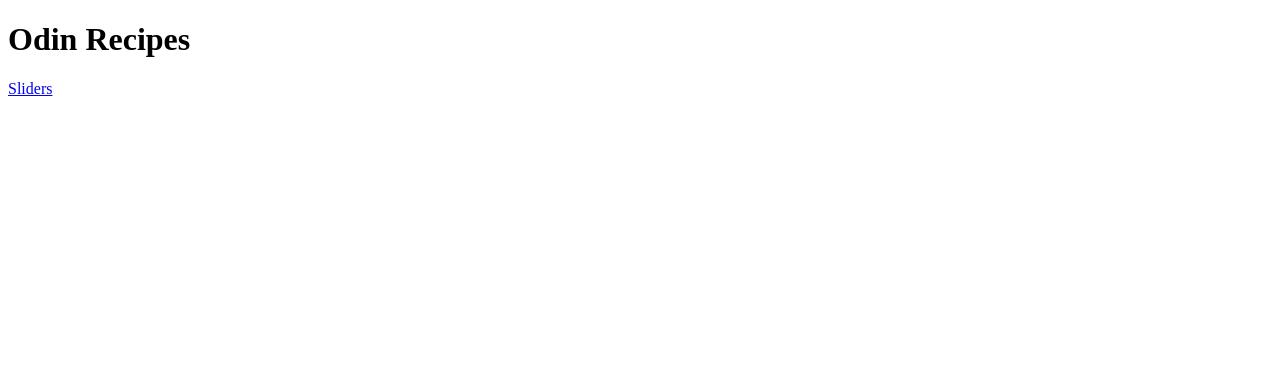
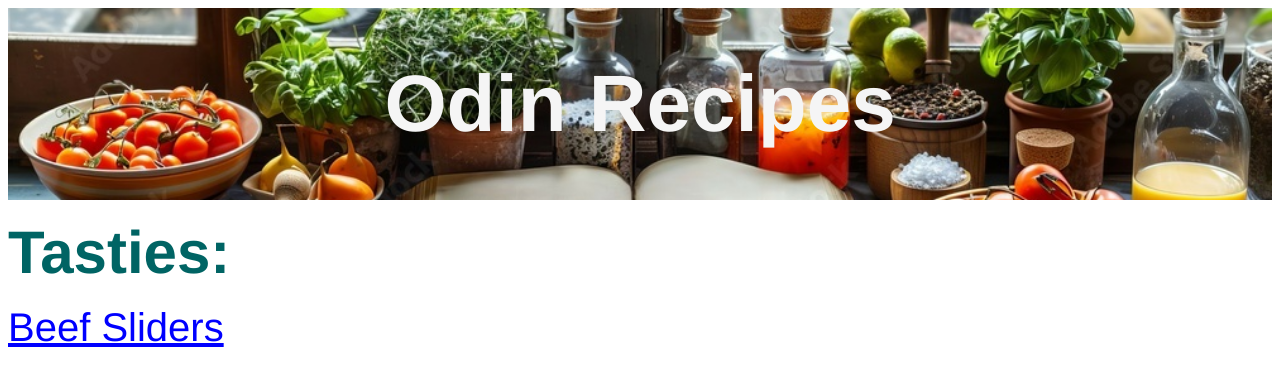
Before and after one commit to Jonburt94/odin-recipes, a plain HTML site: page index.html in a window 1280 px wide. Drawn offline with Linux system fonts and the light colour scheme.

Commit message:
update and add css file

```diff
--- a/index.html
+++ b/index.html
@@ -4,9 +4,11 @@
     <meta charset="UTF-8">
     <meta name="viewport" content="width=device-width, initial-scale=1.0">
     <title>Odin Recipes</title>
+    <link rel="stylesheet" href="style.css">
 </head>
 <body>
-    <h1>Odin Recipes</h1>
-    <a href="recipes/sliders.html">Sliders</a>
+    <div class="title image">Odin Recipes</div><br>
+    <div class="title">Tasties:</div><br>
+    <a href="recipes/sliders.html" class="recipe-link">Beef Sliders</a>
 </body>
 </html>
--- /dev/null
+++ b/recipes/style.css
@@ -0,0 +1,24 @@
+.title {
+    color: rgb(0, 100, 100);
+    text-align: left;
+    font-size: 60px;
+    font-weight: bold;
+    font-family: Papyrus, Helvetica, Garamond;
+}
+
+html, body {
+    height: 100%; /* Ensure the body takes the full viewport height */
+    margin: 0; /* Remove default margin */
+}
+
+.container {
+    display: flex;
+    justify-content: center; /* Center horizontally */
+    align-items: center; /* Center vertically */
+    height: 100vh; /* Full height of the viewport */
+}
+
+img {
+    max-width: 100%; /* Optional: keeps the image from exceeding the width of its container */
+    height: auto; /* Optional: maintains the image's aspect ratio */
+}
--- /dev/null
+++ b/style.css
@@ -0,0 +1,31 @@
+.title.image {
+    background-image: url('recipes.jpg');
+    background-size: cover;
+    background-position: center;
+    padding: 50px;
+    color: whitesmoke;
+    text-align: center;
+    font-size: 80px;
+}
+
+.title {
+    color: rgb(0, 100, 100);
+    text-align: left;
+    font-size: 60px;
+    font-weight: bold;
+    font-family: Papyrus, Helvetica, Garamond;
+}
+
+.recipe-link {
+    color: blue;
+    font-size: 40px;
+    font-family: Helvetica, Garamond;
+}
+
+.recipe-link:hover {
+    color: darkblue;
+}
+
+.recipe-link:active {
+    color: green;
+}
```
Also changed, not shown: recipes/sliders.html (+6 -2 lines), recipes.jpg (added).
